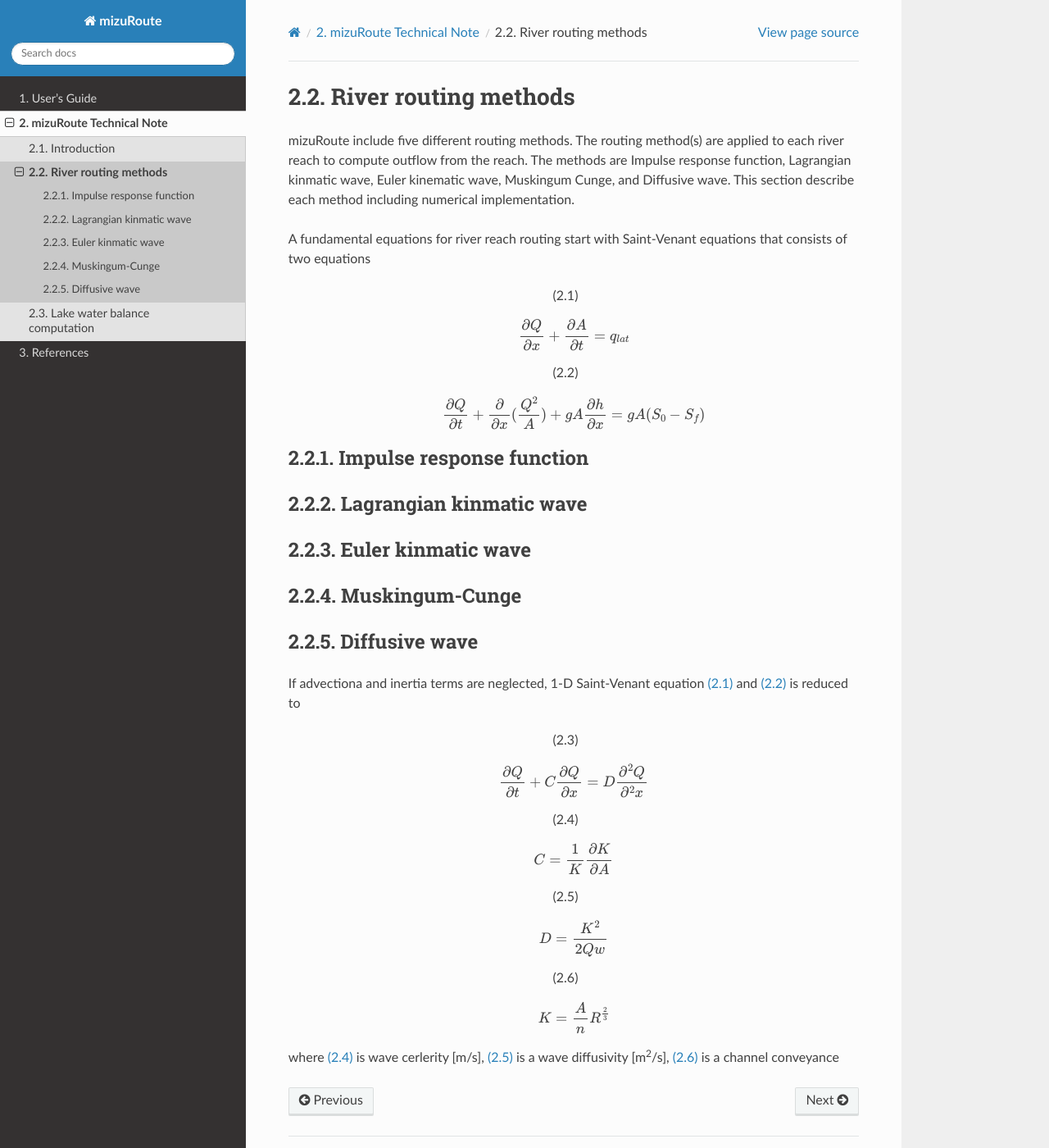
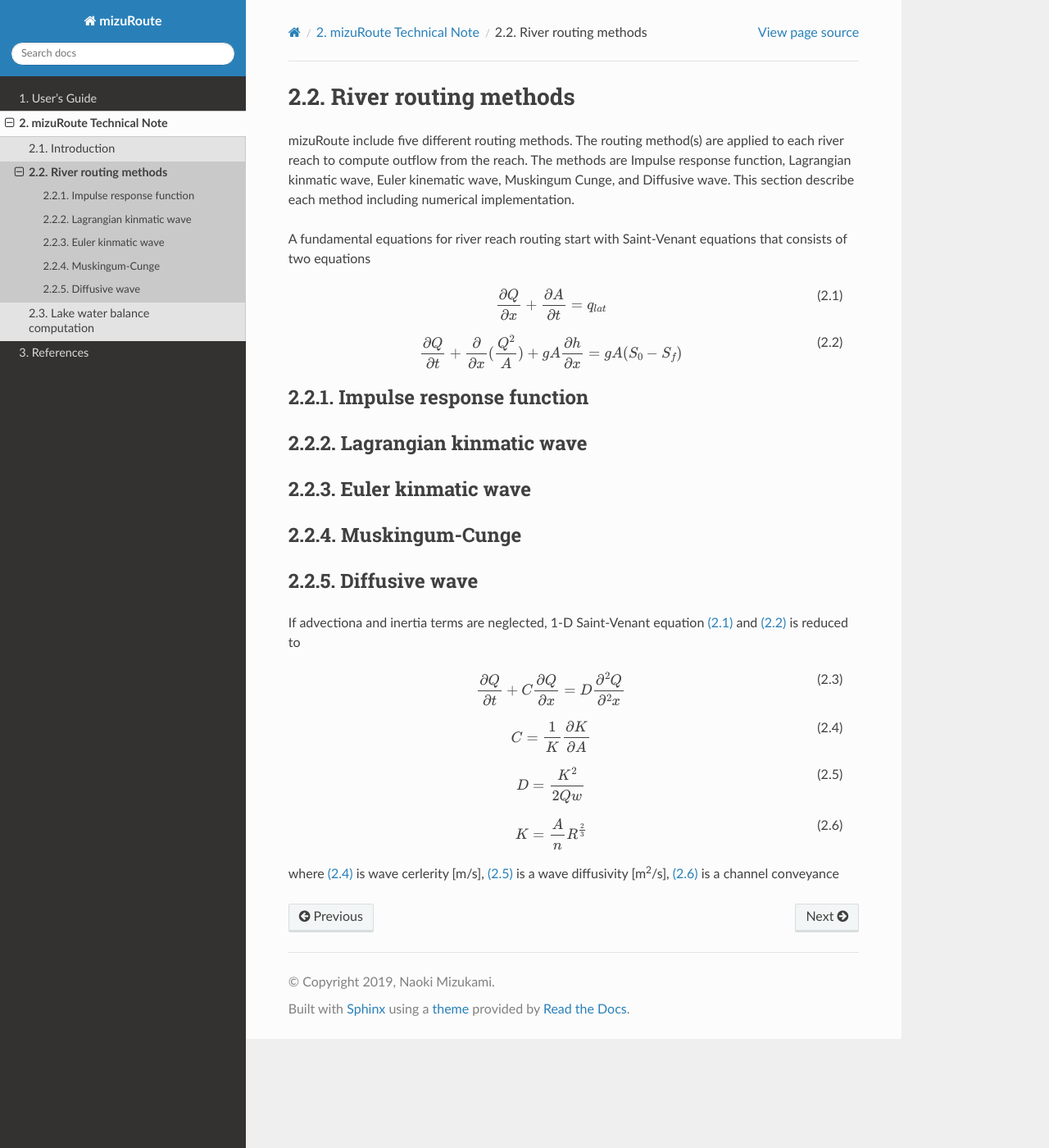
Before and after one commit to ESCOMP/mizuRoute, a Sphinx documentation site: the page built from docs/source/tech_note/reach_routing.rst, in a window 1280 px wide and 1400 px high. Shown: the whole window at 82% size. Built offline with Sphinx 7.4.7 and the Read the Docs theme 3.1.0, drawn with Linux system fonts in a browser that asks for light colours.

Commit message:
sphinx config change for equation format

```diff
--- /dev/null
+++ b/docs/source/_static/css/custom.css
@@ -0,0 +1,17 @@
+/* Make equation numbers float to the right */
+.eqno {
+    margin-left: 5px;
+    float: right;
+}
+/* Hide the link... */
+.math .headerlink {
+    display: none;
+    visibility: hidden;
+}
+/* ...unless the equation is hovered */
+.math:hover .headerlink {
+    display: inline-block;
+    visibility: visible;
+    /* Place link in margin and keep equation number aligned with boundary */
+    margin-right: -0.7em;
+}
--- a/docs/source/conf.py
+++ b/docs/source/conf.py
@@ -44,6 +44,9 @@ extensions = [
 
 math_numfig = True
 numfig = True
+
+def setup(app):
+    app.add_css_file('css/custom.css')
 
 # Add any paths that contain templates here, relative to this directory.
 templates_path = ['_templates']
```
